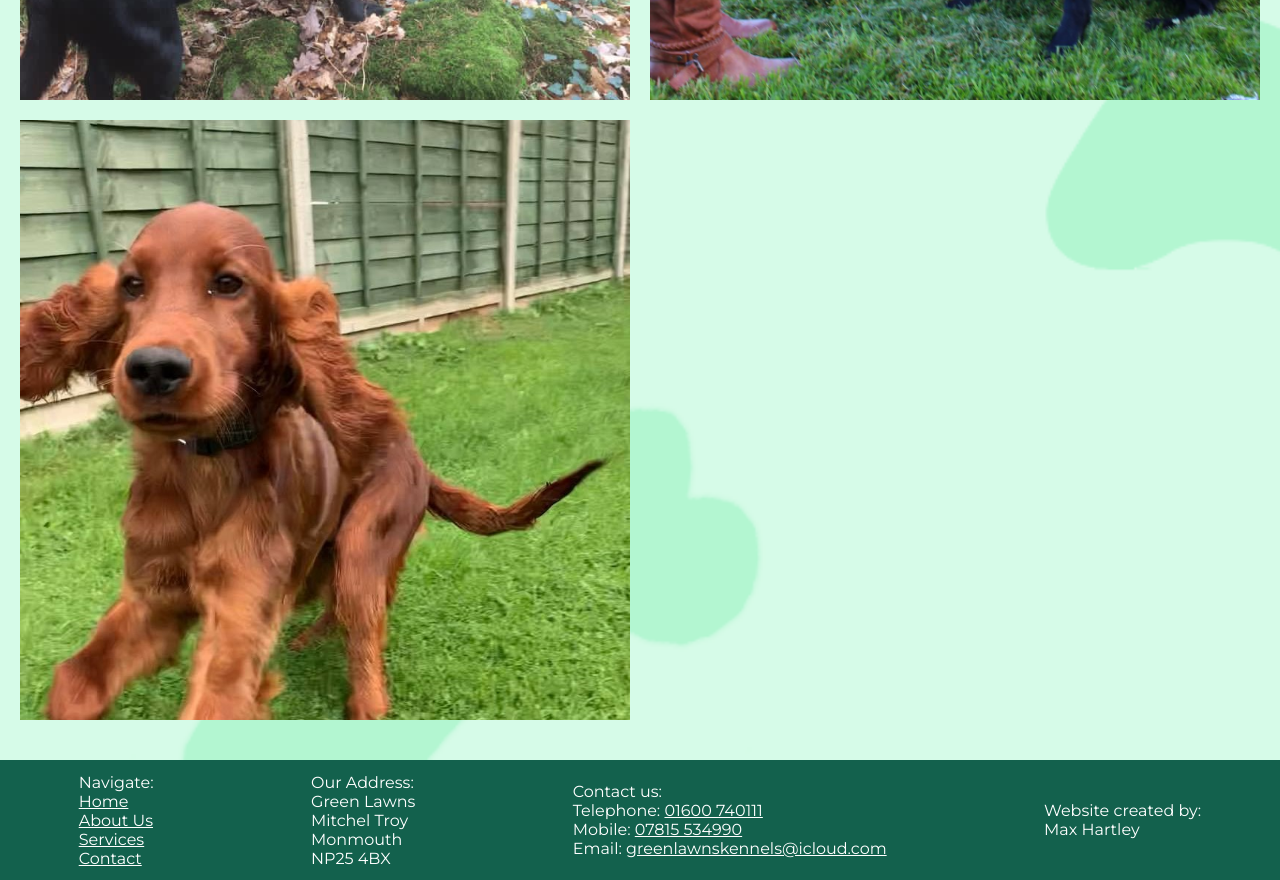
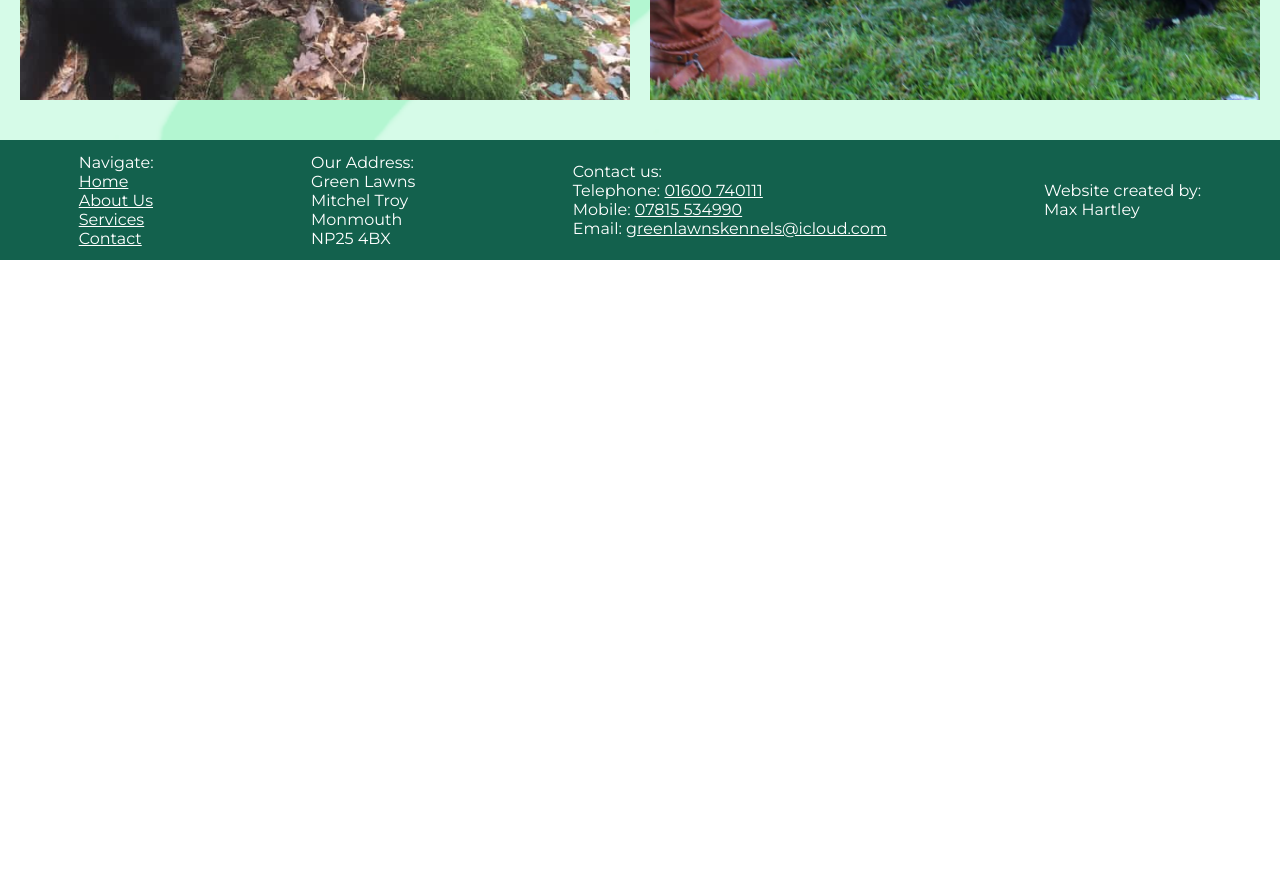
Before and after one commit to Velocima/green-lawns, a React (Create React App) app: page /about in a window 1280 px wide. Shown: the part 6660-7540 px from the top of the page. After the commit the page ends 6920 px from the top, so only its background shows below. Built offline with nearby package versions, Linux system fonts and the light colour scheme.

Commit message:
duplicate image removed

```diff
--- a/src/contentJs/galleryImages.js
+++ b/src/contentJs/galleryImages.js
@@ -12,7 +12,6 @@ import image11 from '../images/gallery/stick.jpg';
 import image12 from '../images/gallery/ted-1.jpg';
 import image13 from '../images/gallery/thor.jpg';
 import image14 from '../images/gallery/trio.jpg';
-import image15 from '../images/gallery/runnig.jpg';
 
 export const galleryImages = [
 	{ image: image1, alt: '' },
@@ -29,5 +28,4 @@ export const galleryImages = [
 	{ image: image12, alt: '' },
 	{ image: image13, alt: '' },
 	{ image: image14, alt: '' },
-	{ image: image15, alt: '' },
 ];
```
